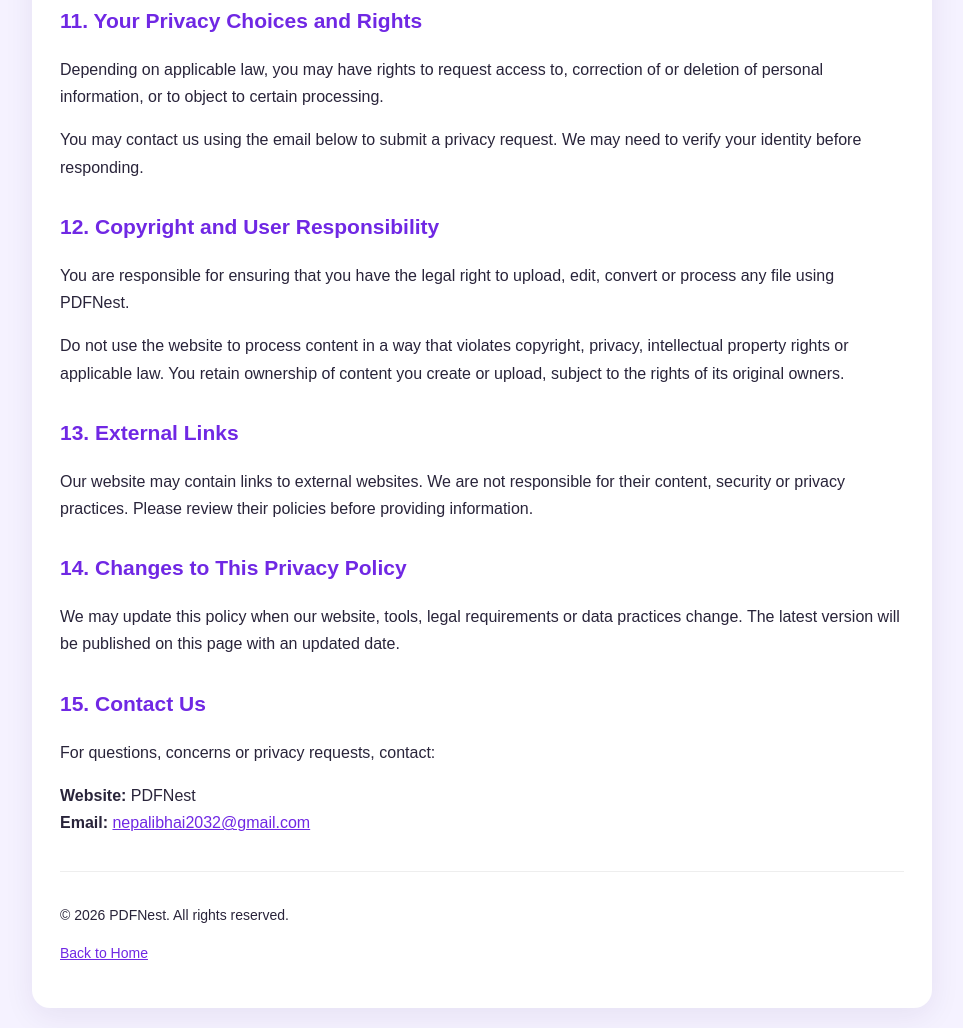
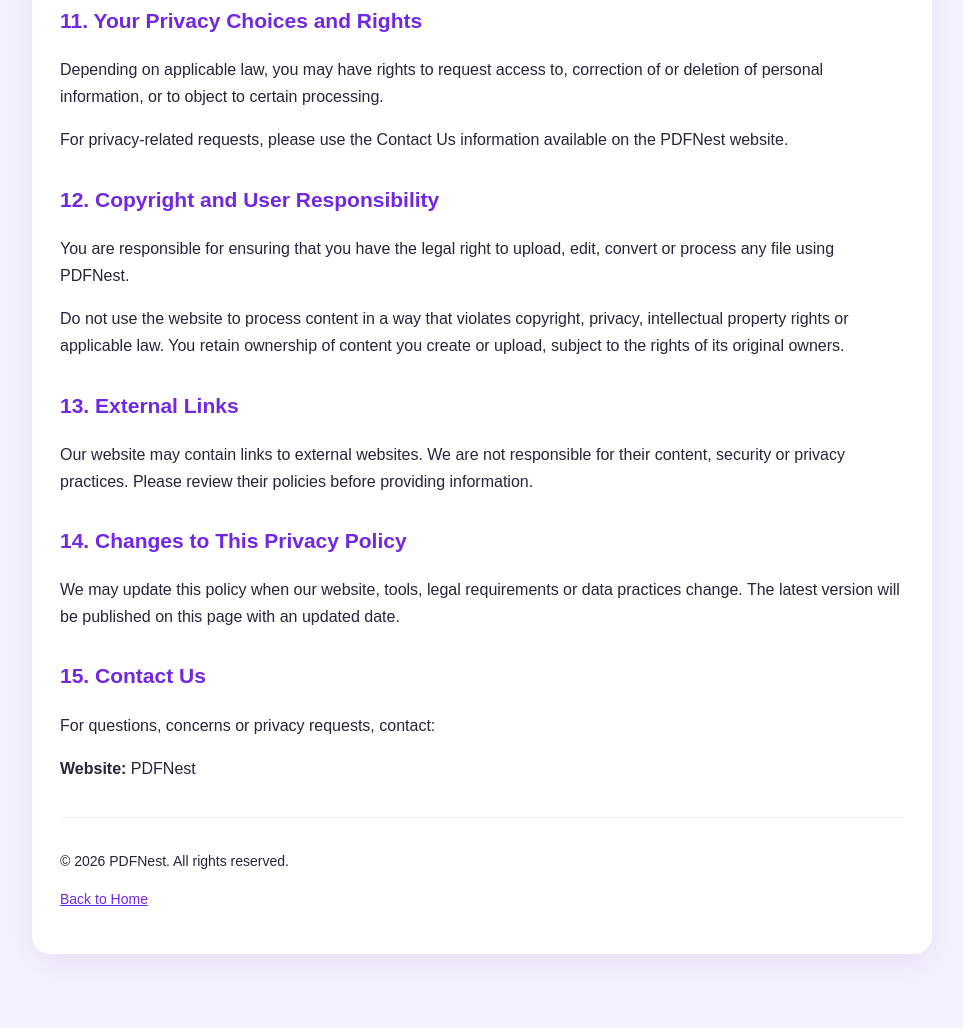
Before and after one commit to nepalibhai2032-star/PDFnest, a plain HTML site: page privacy-policy.html in a window 1280 px wide. Shown: the part 2976-4004 px from the top of the page, without its empty margins (158-1121 px from the left). After the commit the page ends 3975 px from the top, so only its background shows below. Drawn offline with Linux system fonts and the light colour scheme.

Commit message:
Update privacy-policy.html

```diff
--- a/privacy-policy.html
+++ b/privacy-policy.html
@@ -218,8 +218,8 @@
     or to object to certain processing.
   </p>
   <p>
-    You may contact us using the email below to submit a privacy
-    request. We may need to verify your identity before responding.
+    For privacy-related requests, please use the Contact Us
+information available on the PDFNest website.
   </p>
 
   <h2>12. Copyright and User Responsibility</h2>
@@ -252,14 +252,9 @@
   <p>
     For questions, concerns or privacy requests, contact:
   </p>
-  <p>
-    <strong>Website:</strong> PDFNest<br>
-    <strong>Email:</strong>
-    <a href="mailto:nepalibhai2032@gmail.com">
-      nepalibhai2032@gmail.com
-    </a>
-  </p>
-
+ <p>
+  <strong>Website:</strong> PDFNest
+</p>
   <footer>
     <p>© 2026 PDFNest. All rights reserved.</p>
     <p><a href="index.html">Back to Home</a></p>
```
